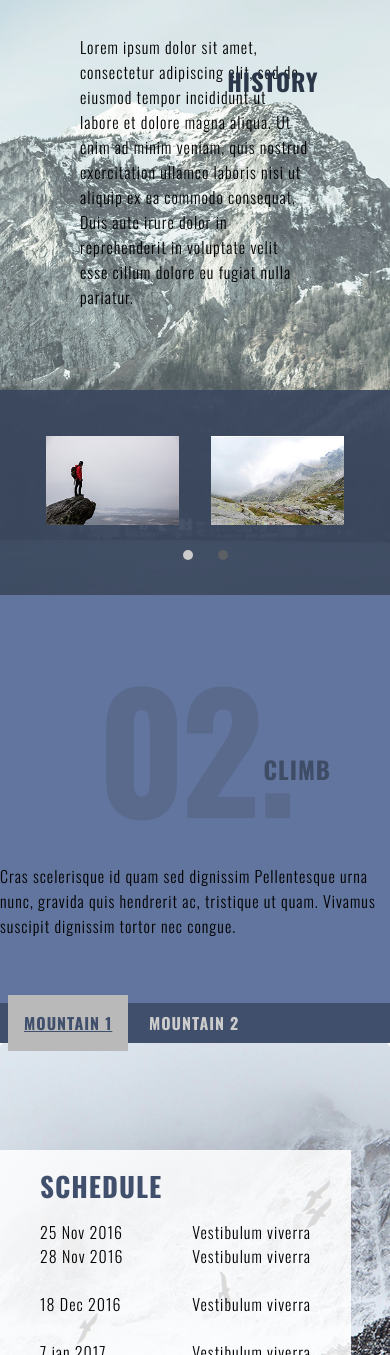
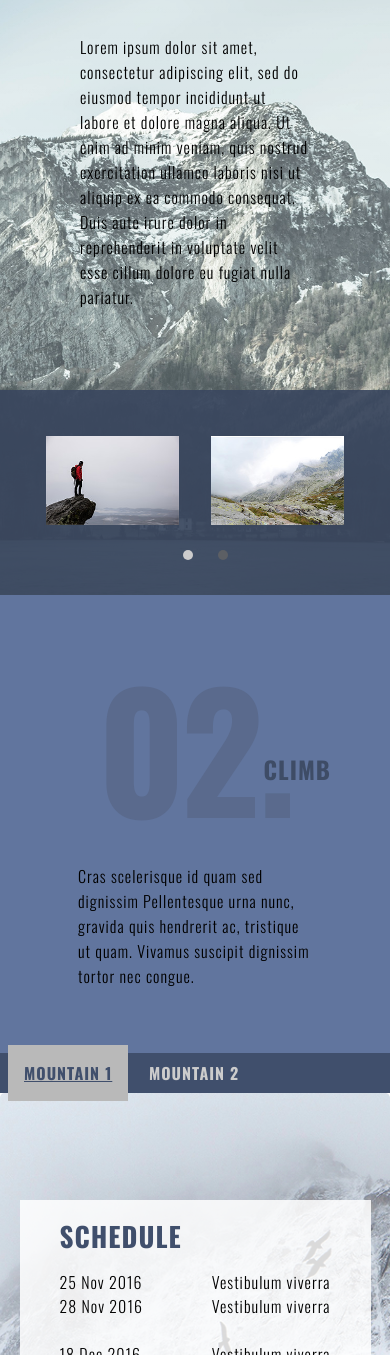
Before and after one commit to HaroldTheCoder/test-website, a plain HTML site: page index.html in a window 390 px wide. Shown: the part 645-2000 px from the top of the page. Drawn offline with nearby package versions, Linux system fonts and the light colour scheme.

Commit message:
Add files via upload

```diff
--- a/style.css
+++ b/style.css
@@ -490,7 +490,7 @@ p {
 }
 
 #section-1 .section-1-header .heading-container h2 {
-  top: 51%;
+  top: 25%;
   left: 64%;
 }
 
@@ -509,6 +509,9 @@ p {
   #section-2 .section-2-header .header-content {
   flex-direction: column;
   width: 100%;
+}
+#section-2 .section-2-header .header-content .description {
+  width: 60%;
 }
   #section-2 .section-2-nav {
   background-color: #404f6c;
@@ -529,7 +532,7 @@ p {
 #section-2 #mountain-slider #slides .slide .slide-content {
   position: absolute;
   top: 20%;
-  left: 0%;
+  left: 5%;
   width: 90%;
   height: 50%;
 }
```
